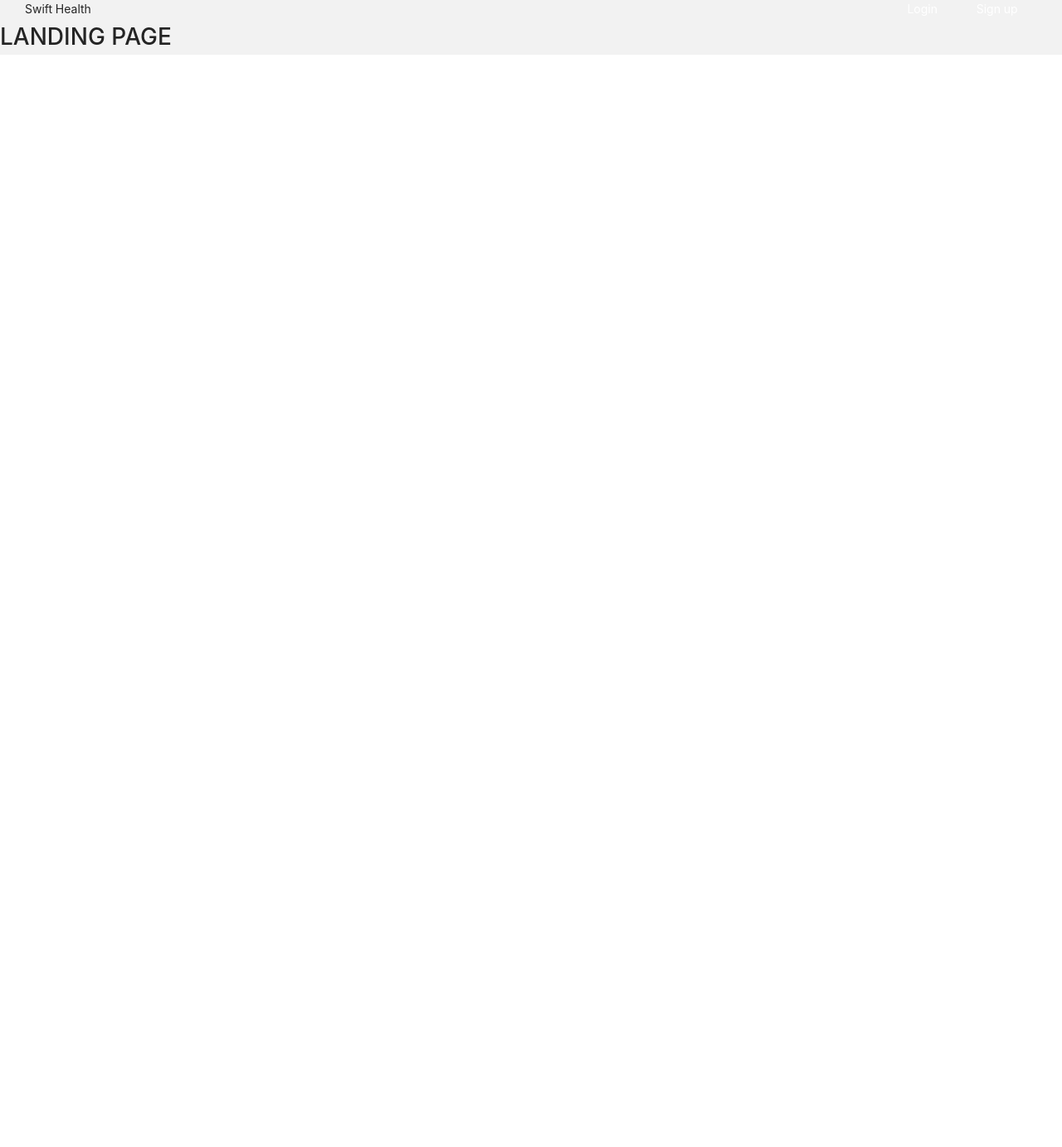
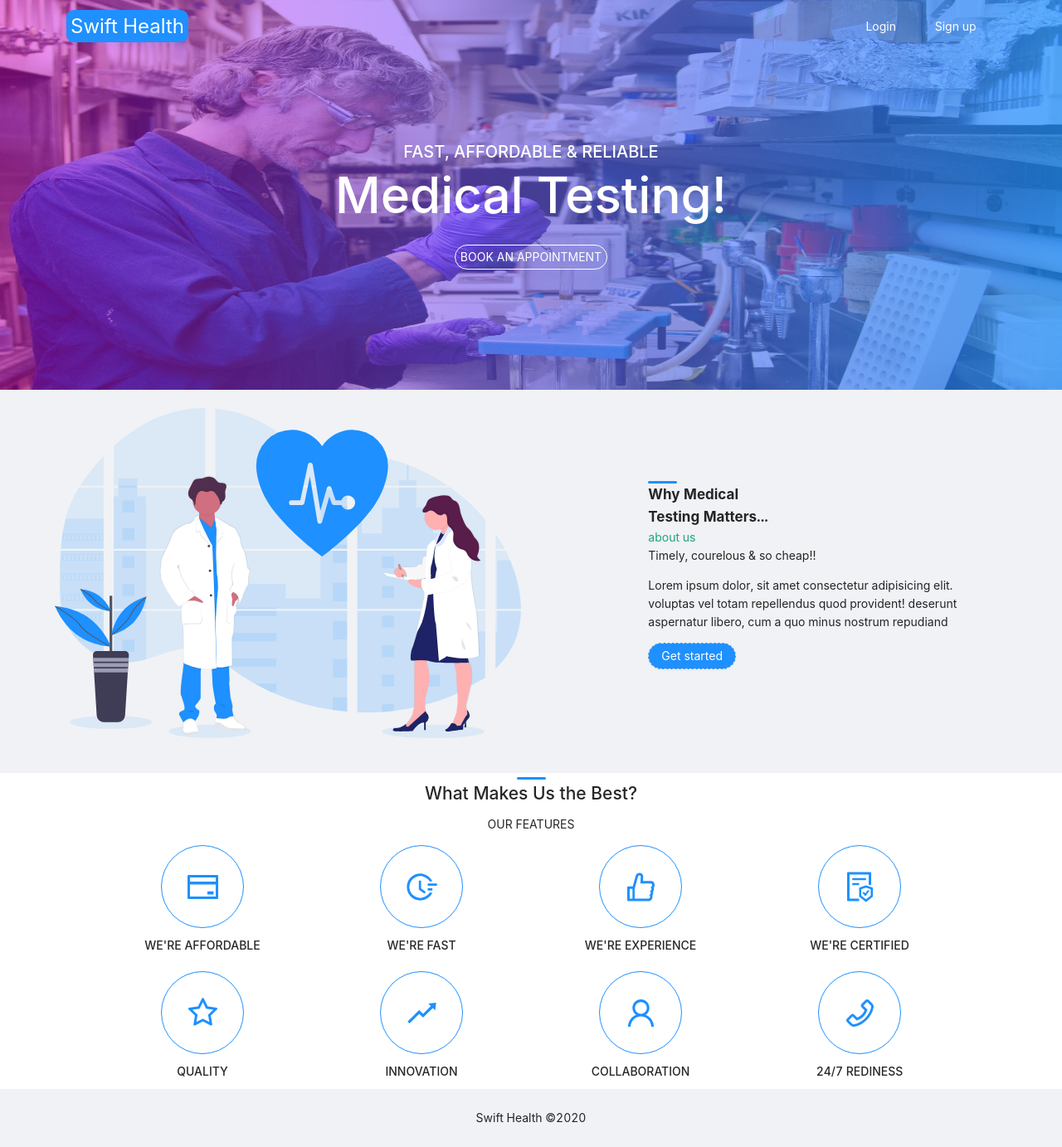
Before and after one commit to BuildForSDGCohort2/team-024-group-a, a React (Create React App) app in the folder frontend/: page / in a window 1280 px wide. Shown: the whole page at 83% size. Before the commit the page ends 800 px from the top, so only its background shows below. Built offline with nearby package versions, Linux system fonts and the light colour scheme.

Commit message:
built landing page

```diff
--- /dev/null
+++ b/frontend/src/views/landing_page/landingPage.css
@@ -0,0 +1,175 @@
+.landing-site-layout .header-container{
+    width: 100%;
+    height: 470px;
+    z-index: 1;
+    position: relative;
+    background-image: url(../../assest/images/medical-home-img.jpg);
+    background-size: 100% 100%;
+}
+
+.landing-site-layout .header-container:after{
+    content : '';
+    position: absolute;
+    top: 0;
+    right: 0;
+    left: 0;
+    bottom: 0;
+    z-index: -1;
+    background-image:  linear-gradient(to right, rgb(236 0 236 / 42%) , #1e90ffb8);
+}
+
+.flex-center{
+    display: flex;
+    flex-direction: column;
+    align-items: center;
+}
+
+.home-text{
+    margin-top: 6em;
+}
+
+.home-text>h3{
+    height: 40px;
+    font-size: 20px;
+    color: white;
+    margin: 0;
+}
+
+.home-text>h1{
+    font-size: 60px;
+    padding-top: 12px;
+    padding-bottom: 15px;
+    margin: 0;
+    color: white;
+}
+
+.home-text>button{
+    height: 30px;
+    display: flex;
+    align-items: center;
+    border-radius: 27px;
+    background-color: transparent;
+    border: 1px solid white;
+    color: white;
+    font-size: 14px;
+    cursor: pointer;
+    margin-top: 13px;
+}
+
+/* .landing-section{
+    height: 370px;
+} */
+
+/* .flex{
+    display: flex;
+    height: 100%;
+} */
+
+.side-img{
+    height: 100%;
+    /* width: 50%; */
+    display: flex;
+    justify-content: center;
+    align-items: center;
+}
+
+.side-panel{
+    /* width: 50%; */
+    height: 100%;
+    display: flex;
+    justify-content: center;
+    align-items: center;
+}
+
+.details-card{
+    width: 70%;
+    margin: 15px;
+}
+
+.top-mark{
+    width: 35px;
+    height: 3px;
+    background-color: dodgerblue;
+    margin-top: 5px;
+    margin-bottom: 0;
+    border-radius: 9px;
+}
+
+.btn-flex{
+    display: flex;
+    justify-content: space-around;
+}
+
+.btn-border-round{
+    background-color: dodgerblue;
+    color: white;
+    border-radius: 20px;
+}
+
+.bg-white{
+    background-color: white;
+}
+
+.icon{
+    border: 1px solid dodgerblue;
+    width: 100px;
+    color: dodgerblue;
+    height: 100px;
+    font-size: 37px;
+    border-radius: 73px;
+    display: flex;
+    justify-content: center;
+    align-items: center;
+    transition: .5s ease;
+    cursor: pointer;
+}
+
+.icon:hover{
+    background-color: dodgerblue;
+    color: white !important;
+}
+.feature-container{
+    display: flex;
+    flex-direction: column;
+    align-items: center;
+    margin-top: 20px;
+}
+
+.features-row-container{
+    width: 80%;
+}
+
+.features-row-container>.ant-row:last-child{
+    margin-top: 10px;
+}
+
+.feature-col{
+    display: flex;
+    flex-direction: column;
+    align-items: center;
+}
+
+.feature-col>h2{
+    font-size: 14px;
+    margin: 10px 0px;
+}
+
+.nav-logo>span{
+    font-size: 24px;
+    color: white;
+    background: dodgerblue;
+    padding: 5px;
+    border-radius: 9px;
+}
+
+@media all and (max-width: 600px){
+    .header-container{
+        padding: 0;
+    }
+    .home-text>h1{
+        font-size: 30px;
+    }
+    .nav-btn {
+        width: 45%;
+    }
+}
--- a/frontend/src/views/landing_page/landingPage.js
+++ b/frontend/src/views/landing_page/landingPage.js
@@ -1,13 +1,109 @@
 import React from 'react';
+import {Link} from 'react-router-dom';
 import Nav from '../../components/nav/nav';
+import { Layout, Button , Row, Col} from 'antd';
+import './landingPage.css';
+import medicalSvgPanel1 from '../../assest/images/medical-svg.svg';
+import {FieldTimeOutlined,
+    LikeOutlined,
+    FileProtectOutlined,
+    StarOutlined,
+    RiseOutlined,
+    UserOutlined,
+    CreditCardOutlined,
+     PhoneOutlined} from '@ant-design/icons';
+const { Header, Footer, Content } = Layout;
 
 class LandingPage extends React.Component {
     render(){
         return (
-            <div>
-                <Nav />
-                {/* HTML CODE FOR LANDING PAGE */}
-                <h1>LANDING PAGE</h1>
+            <div style={{overflow: 'hidden'}}>
+                <Layout className="landing-site-layout">
+                    <Header className="header-container">
+                      <Nav />
+                       <div className="home-text flex-center">
+                         <h3>FAST, AFFORDABLE & RELIABLE</h3>
+                         <h1>Medical Testing!</h1>
+                         <button>BOOK AN APPOINTMENT</button>
+                       </div>
+                    </Header>
+                <Content className="landing-section">
+                    {/* <div className="flex"> */}
+                    <Row>
+                            <Col xs={32} sm={32} md={13} lg={13} xl={13} >
+                                <div className="side-img">
+                                    <img src={medicalSvgPanel1} alt="medical help" width="90%" height="90%" />
+                                </div>
+                            </Col>
+                            <Col xs={32} sm={32} md={11} lg={11} xl={11} >
+                                <div className="side-panel">
+                                    <div className="details-card">
+                                    <p className="top-mark"></p>
+                                    <p style={{fontSize: '17px', fontWeight: 700, margin: 0}}>Why Medical <br/> Testing Matters...</p>
+                                    <Link className="gray-about-text" to="/about">about us</Link>
+                                    <p>Timely, courelous & so cheap!!</p>
+                                    <p>Lorem ipsum dolor, sit amet consectetur adipisicing elit. voluptas vel totam repellendus quod provident! deserunt aspernatur libero, cum a quo minus nostrum repudiand</p>
+                                    <div><Link to="/signup"><Button className="btn-border-round" type="dashed">Get started</Button></Link></div>
+                                    </div>
+                                </div>
+                            </Col>
+
+                        </Row>
+                    {/* </div> */}
+                </Content>
+
+                <Content className="feature-container landing-section bg-white">
+                   <>
+                     <p className="top-mark"></p>
+                     <h2>What Makes Us the Best?</h2>
+                     <p>OUR FEATURES</p>
+                     <div className="features-row-container">
+                        <Row gutter={{ xs: 32 , sm: 16, md: 24, lg: 32 }}>
+                            <Col className="feature-col" xs={12} sm={11} lg={6} xl={6}>
+                              <div className="icon">
+                               <CreditCardOutlined />
+                              </div>
+                              <h2>WE'RE AFFORDABLE</h2>
+                            </Col>
+                            <Col className="feature-col"  xs={12} sm={11} lg={6} xl={6} >
+                                <div className="icon">
+                                 <FieldTimeOutlined />
+                                </div>
+                                <h2>WE'RE FAST</h2>
+                            </Col>
+                            <Col className="feature-col"  xs={12} sm={11} lg={6} xl={6}>
+                                <div className="icon"><LikeOutlined /></div>
+                                <h2>WE'RE EXPERIENCE</h2>
+                             </Col>
+                             <Col className="feature-col"  xs={12} sm={11} lg={6} xl={6}>
+                                <div className="icon"><FileProtectOutlined /></div>
+                                <h2>WE'RE CERTIFIED</h2>
+                            </Col>
+                        </Row>
+                        <Row gutter={{ xs: 32, sm: 16, md: 24, lg: 32 }}>
+                          <Col className="feature-col"  xs={12} sm={11} lg={6} xl={6}>
+                                <div className="icon"><StarOutlined /></div>
+                                <h2>QUALITY</h2>
+                            </Col>
+                            <Col className="feature-col"  xs={12} sm={11} lg={6} xl={6}>
+                                <div className="icon"><RiseOutlined /></div>
+                                <h2>INNOVATION</h2>
+                            </Col>
+                            <Col className="feature-col"  xs={12} sm={11} lg={6} xl={6}>
+                                <div className="icon"><UserOutlined /></div>
+                                <h2>COLLABORATION</h2>
+                            </Col>
+                            <Col className="feature-col"  xs={12} sm={11} lg={6} xl={6}>
+                                <div className="icon"><PhoneOutlined /></div>
+                                <h2>24/7 REDINESS</h2>
+                            </Col>
+                        </Row>
+                     </div>
+                   </>
+                </Content>
+
+                <Footer style={{ textAlign: 'center' }}>Swift Health ©2020</Footer>
+                </Layout>
             </div>
         )
     }
```
